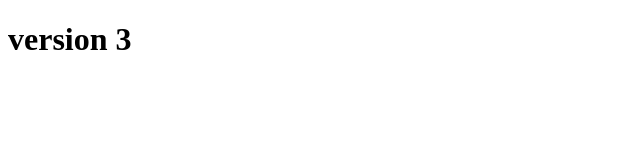
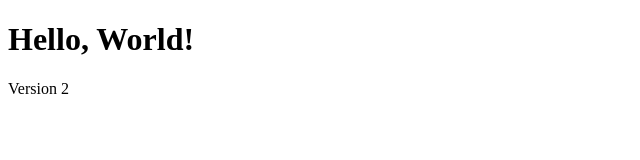
Before and after one commit to RohitGusai/git-files, a plain HTML site: page index.html in a window 1280 px wide. Shown: the whole page, without its empty margins (0-640 px from the left). Drawn offline with Linux system fonts and the light colour scheme.

Commit message:
Sorry forgot to put version 2 in the code

```diff
--- a/index.html
+++ b/index.html
@@ -6,6 +6,7 @@
     <title>Document</title>
 </head>
 <body>
-    <h1>version 3</h1>
+    <h1>Hello, World!</h1>
+    <p>Version 2</p>
 </body>
 </html>
```
